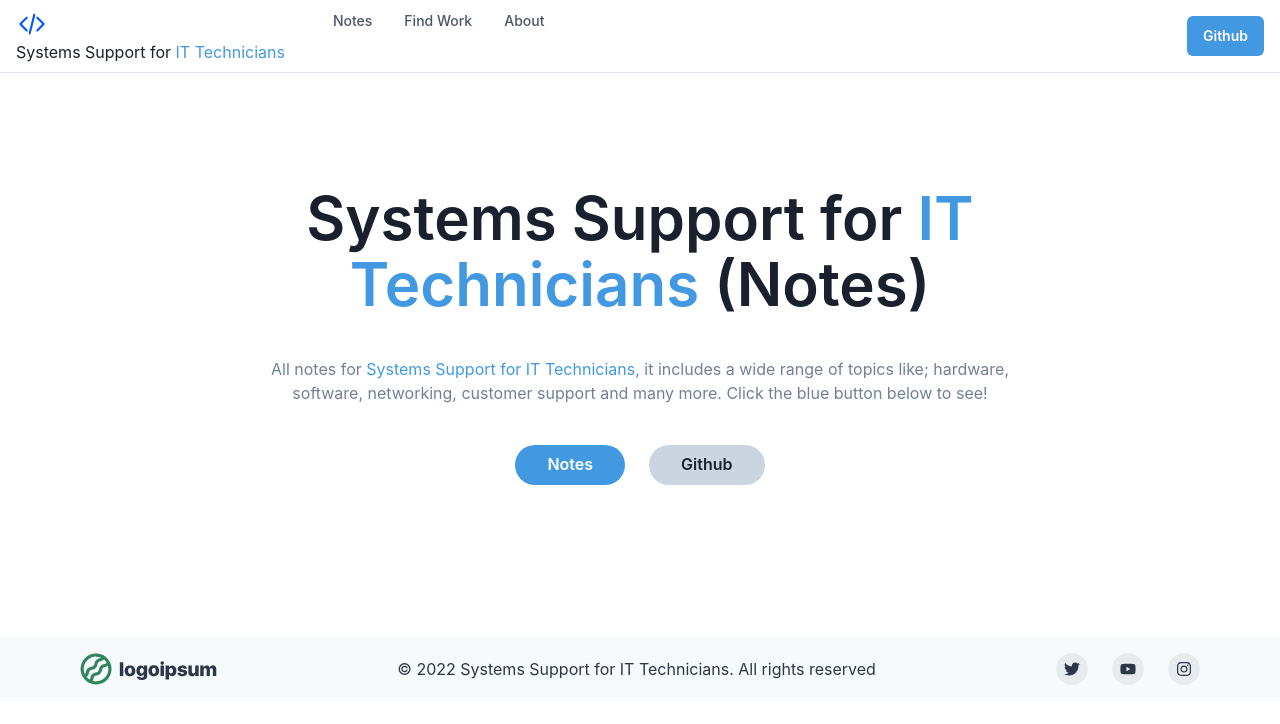
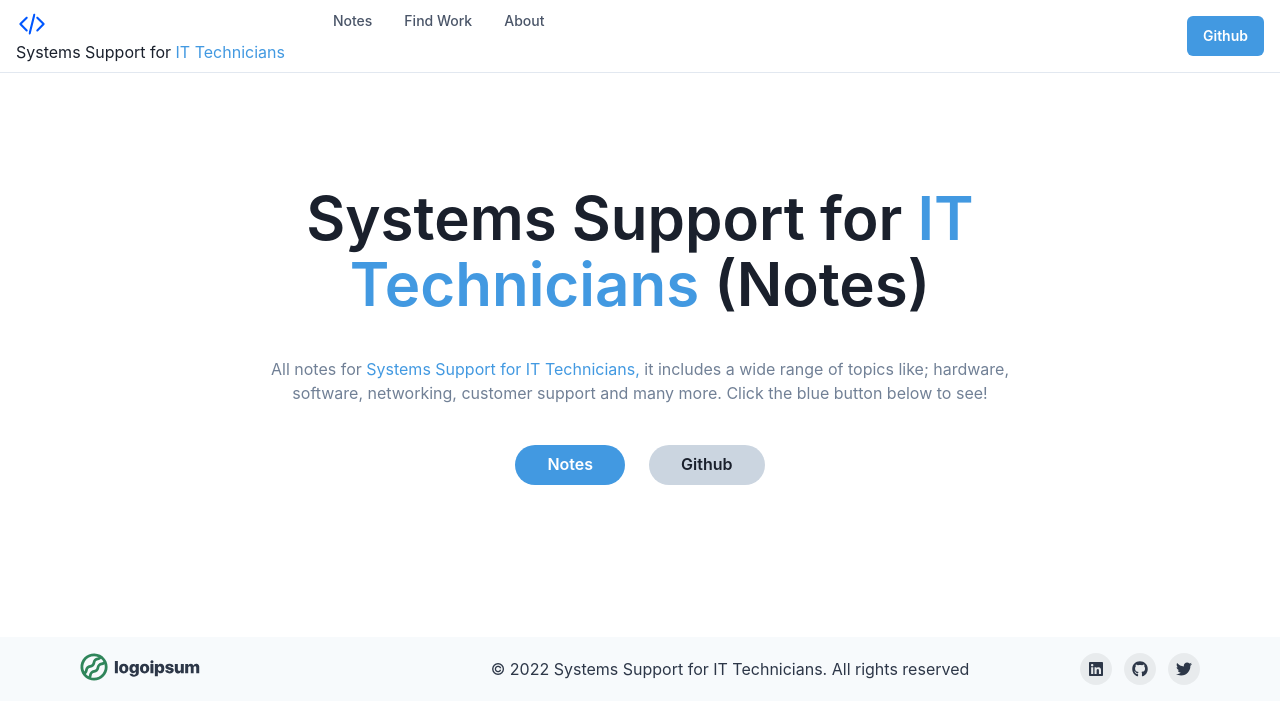
Before and after one commit to PatelN123/systems-support-for-it-technicians, a Next.js app: page / in a window 1280 px wide. Shown: the top 724 px of the page. Built offline with nearby package versions, Linux system fonts and the light colour scheme.

Commit message:
Update footer.tsx

```diff
--- a/src/components/footer.tsx
+++ b/src/components/footer.tsx
@@ -8,14 +8,14 @@ import {
     useColorModeValue,
     VisuallyHidden,
   } from '@chakra-ui/react';
-  import { FaInstagram, FaTwitter, FaYoutube } from 'react-icons/fa';
+  import { FaGithub, FaLinkedin, FaTwitter } from 'react-icons/fa';
   import { ReactNode } from 'react';
 
   const Logo = (props: any) => {
     return (
       <svg
         height={32}
-        viewBox="0 0 120 28"
+        viewBox="0 0 12 \28"
         xmlns="http://www.w3.org/2000/svg"
         {...props}>
         <path
@@ -76,15 +76,15 @@ import {
           align={{ base: 'center', md: 'center' }}>
           <Logo />
           <Text>© 2022 Systems Support for IT Technicians. All rights reserved</Text>
-          <Stack direction={'row'} spacing={6}>
+          <Stack direction={'row'} spacing={3}>
+            <SocialButton label={'Linkedin'} href={'#'}>
+              <FaLinkedin />
+            </SocialButton>
+            <SocialButton label={'Github'} href={'#'}>
+              <FaGithub />
+            </SocialButton>
             <SocialButton label={'Twitter'} href={'#'}>
               <FaTwitter />
-            </SocialButton>
-            <SocialButton label={'YouTube'} href={'#'}>
-              <FaYoutube />
-            </SocialButton>
-            <SocialButton label={'Instagram'} href={'#'}>
-              <FaInstagram />
             </SocialButton>
           </Stack>
         </Container>
```
